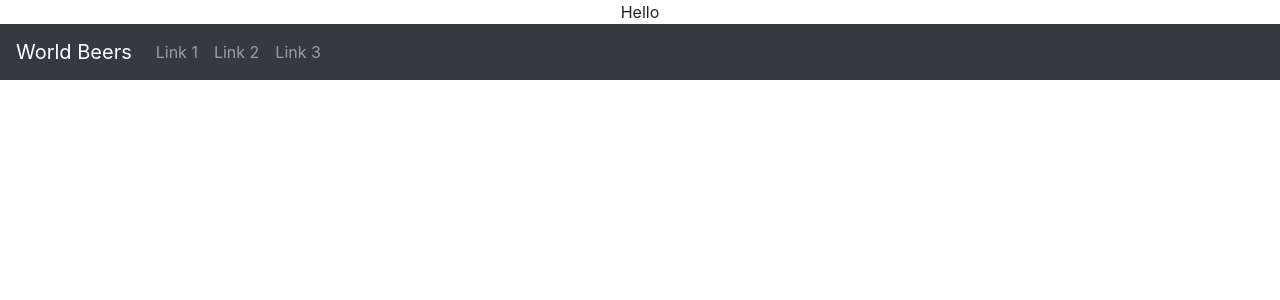
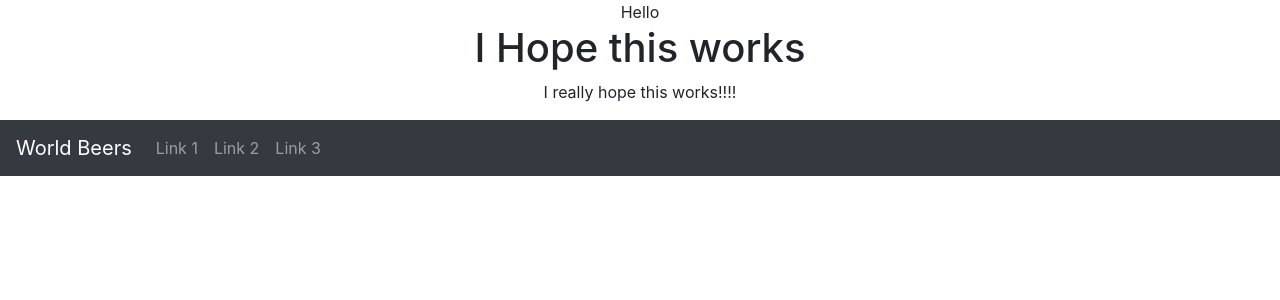
Before and after one commit to Walter64/Professional-Practice-Project, a React (Create React App) app in the folder beerwebsite/: page / in a window 1280 px wide. Shown: the top 300 px of the page. Built offline with nearby package versions, Linux system fonts and the light colour scheme.

Commit message:
Test For Branch

```diff
--- a/beerwebsite/src/App.js
+++ b/beerwebsite/src/App.js
@@ -8,6 +8,8 @@ function App() {
     <div className="App">
     <header>
       Hello
+      <h1>I Hope this works</h1>
+      <p>I really hope this works!!!!</p>
     </header>
     <Navbar collapseOnSelect expand="lg" bg="dark" variant="dark">
      <Navbar.Brand href="/">World Beers</Navbar.Brand>
```
